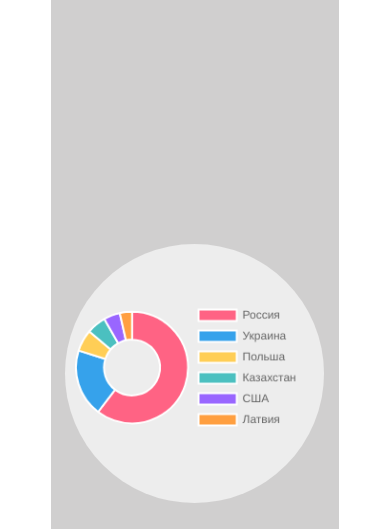
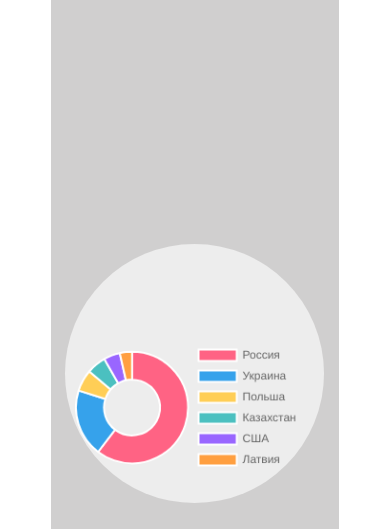
Before and after one commit to Vlad-b-g-Coder/rb-diaspore4, a plain HTML site: page index.html in a window 390 px wide. Shown: the part 113-642 px from the top of the page. Drawn offline with nearby package versions, Linux system fonts and the light colour scheme.

Commit message:
alpha
alpha

```diff
--- a/index.html
+++ b/index.html
@@ -35,24 +35,29 @@
   width: 70% !important; /* Диаграмма занимает 70% ширины контейнера */
   height: auto !important;
   max-width: 800px; /* Ограничиваем максимальную ширину */
+  max-height: 400px; /* Ограничиваем максимальную высоту */
   transform: scale(1.3); /* Масштабируем диаграмму */
 }
 
-/* Media query для уменьшения диаграммы на маленьких экранах */
+/* Media query для уменьшения диаграммы на мобильных */
 @media (max-width: 768px) {
   .profilePhoto canvas {
     width: 90% !important; /* Увеличиваем ширину на мобильных */
     max-width: 600px; /* Ограничиваем максимальную ширину */
+    max-height: 300px; /* Ограничиваем максимальную высоту */
     transform: scale(1); /* Сбрасываем масштаб */
+    margin-top: 30px; /* Добавляем отступ сверху для сдвига вниз */
   }
 }
 
-/* Media query для уменьшения диаграммы на очень маленьких экранах */
+/* Media query для очень маленьких экранов */
 @media (max-width: 480px) {
   .profilePhoto canvas {
     width: 95% !important; /* Диаграмма будет занимать 95% ширины */
     max-width: 500px; /* Ограничиваем максимальную ширину */
+    max-height: 250px; /* Ограничиваем максимальную высоту */
     transform: scale(1); /* Убираем масштаб */
+    margin-top: 40px; /* Добавляем больше отступа сверху для ещё большего сдвига вниз */
   }
 }
 
```
